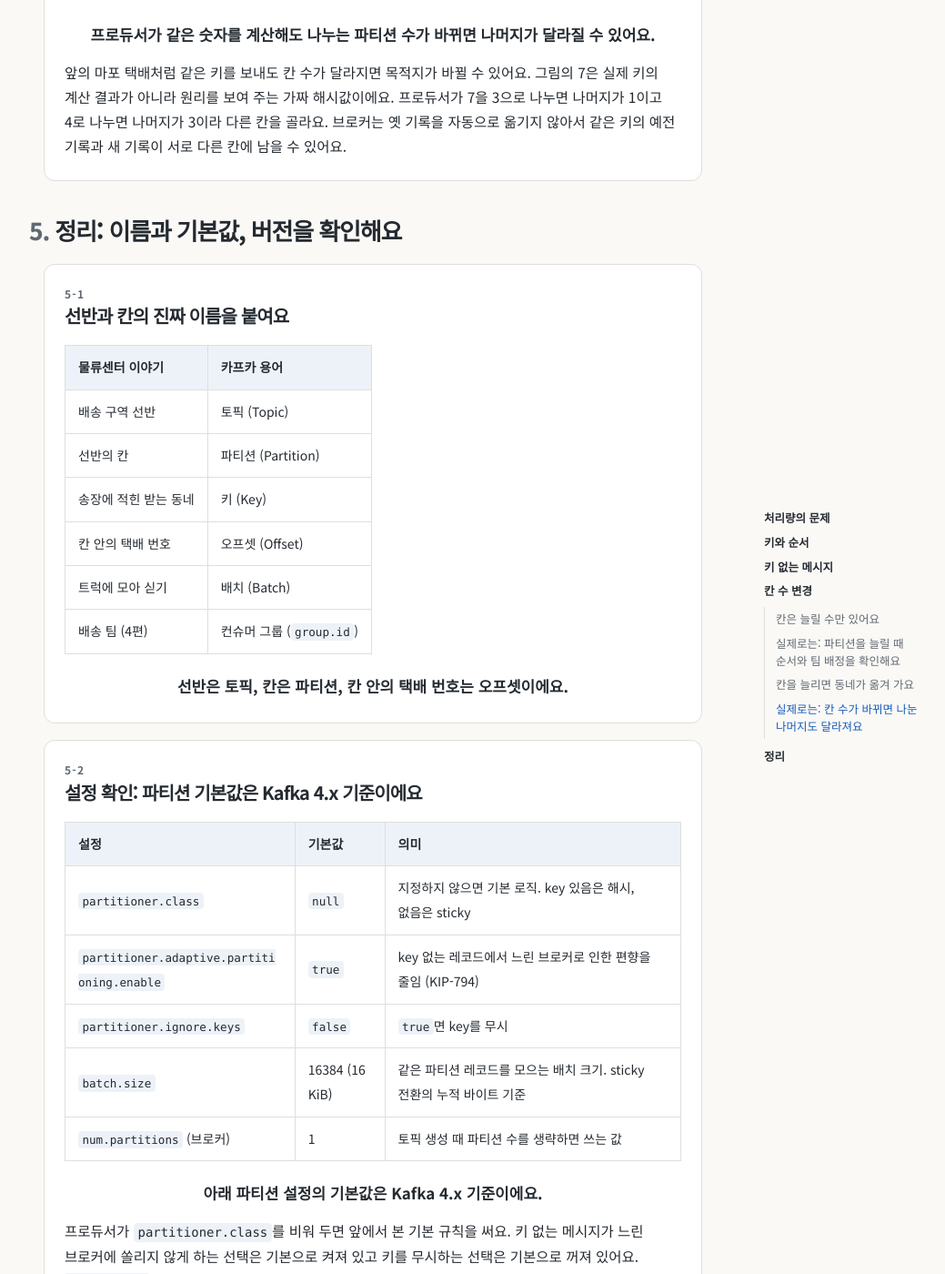
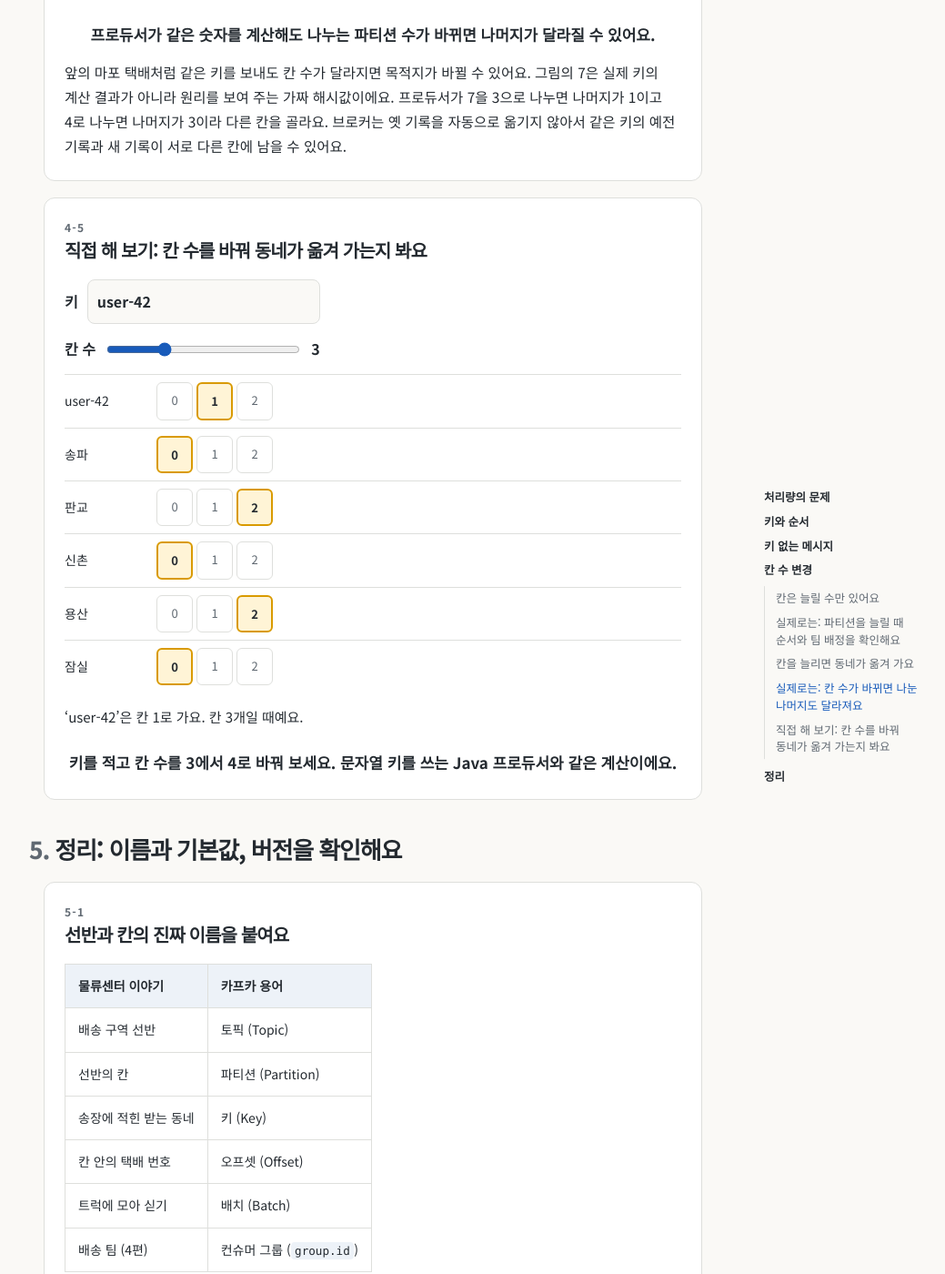
Before and after one commit to sj-park-kr/dev-log, a Jekyll site: the page built from _posts/kafka/2026-11-15-topic-partition.md, in a window 1280 px wide and 1400 px high, scrolled down 9020 px. Shown: the whole window at 91% size, without its empty margins (238-1277 px from the left). Built offline with Jekyll 4.4.1, drawn with Linux system fonts in a browser that asks for light colours.

Commit message:
Add partition playground widget to Kafka topic-partition post
Co-Authored-By: Claude Opus 5.5 <noreply@anthropic.com>

```diff
--- a/_posts/kafka/2026-11-15-topic-partition.md
+++ b/_posts/kafka/2026-11-15-topic-partition.md
@@ -318,6 +318,13 @@ summary: "선반 하나에 주문이 몰리면 한 명씩만 꺼낼 수 있어
 <p class="point">프로듀서가 같은 숫자를 계산해도 나누는 파티션 수가 바뀌면 나머지가 달라질 수 있어요.</p>
 <p class="explain">앞의 마포 택배처럼 같은 키를 보내도 칸 수가 달라지면 목적지가 바뀔 수 있어요. 그림의 7은 실제 키의 계산 결과가 아니라 원리를 보여 주는 가짜 해시값이에요. 프로듀서가 7을 3으로 나누면 나머지가 1이고 4로 나누면 나머지가 3이라 다른 칸을 골라요. 브로커는 옛 기록을 자동으로 옮기지 않아서 같은 키의 예전 기록과 새 기록이 서로 다른 칸에 남을 수 있어요.</p>
 </section>
+
+<section class="slide" id="pp" hidden>
+<h3>직접 해 보기: 칸 수를 바꿔 동네가 옮겨 가는지 봐요</h3>
+<div class="pp-body"></div>
+<p class="point">키를 적고 칸 수를 3에서 4로 바꿔 보세요. 문자열 키를 쓰는 Java 프로듀서와 같은 계산이에요.</p>
+</section>
+<script src="{{ '/assets/js/partition-playground.js' | relative_url }}" defer></script>
 </div>
 
 <div class="slide-group">
--- a/assets/css/style.css
+++ b/assets/css/style.css
@@ -262,3 +262,17 @@ details.origin p { margin: .6em 0; font-size: 15px; line-height: 1.8; }
   .dg .packet { display: none; }
   .dg .blink { animation: none; }
 }
+
+/* 직접 해 보기 위젯: JS가 채우고 JS가 없으면 숨겨요. 규칙은 docs/rules/06-animation.md */
+.pp-field { display: flex; align-items: center; gap: 10px; margin: 0 0 12px; font-weight: 700; }
+.pp-field input[type="text"] { flex: 1; min-width: 0; max-width: 16em; padding: 8px 10px; border: 1px solid var(--line); border-radius: 8px; background: var(--bg); color: var(--ink); font: inherit; }
+.pp-field input[type="range"] { flex: 1; min-width: 0; max-width: 16em; accent-color: var(--accent); }
+.pp-field input:focus-visible { outline: 2px solid var(--accent); outline-offset: 2px; }
+.pp-row { display: flex; flex-wrap: wrap; align-items: center; gap: 4px 10px; padding: 8px 0; border-top: 1px solid var(--line); }
+.pp-key { flex: 0 0 6.5em; overflow-wrap: anywhere; font-size: 14px; }
+.pp-cells { display: flex; flex: 1; gap: 4px; }
+.pp-cell { flex: 1; max-width: 40px; padding: 6px 0; border: 1px solid var(--line); border-radius: 6px; color: var(--muted); font-size: 13px; text-align: center; }
+.pp-cell.hit { border: 2px solid var(--hl-line); background: var(--hl); color: var(--ink); font-weight: 700; }
+.pp-cell.moved { border: 2px solid var(--bad-line); background: var(--bad); color: var(--ink); font-weight: 700; }
+.pp-note { flex-basis: 100%; color: var(--bad-line); font-size: 13px; }
+.pp-sum { margin: 12px 0 0; font-size: 15px; }
--- /dev/null
+++ b/assets/js/partition-playground.js
@@ -0,0 +1,61 @@
+// 직접 해 보기: Kafka Java 프로듀서의 기본 파티셔너(문자열 키)와 같은 계산이에요.
+// Utils.toPositive(Utils.murmur2(keyBytes)) % numPartitions
+function murmur2(d) {
+  const m = 0x5bd1e995;
+  let h = 0x9747b28c ^ d.length;
+  const n = d.length & ~3;
+  for (let i = 0; i < n; i += 4) {
+    let k = d[i] | d[i + 1] << 8 | d[i + 2] << 16 | d[i + 3] << 24;
+    k = Math.imul(k, m);
+    k ^= k >>> 24;
+    k = Math.imul(k, m);
+    h = Math.imul(h, m) ^ k;
+  }
+  switch (d.length & 3) { // Kafka 원본처럼 일부러 case를 이어서 실행해요
+    case 3: h ^= d[n + 2] << 16;
+    case 2: h ^= d[n + 1] << 8;
+    case 1: h ^= d[n]; h = Math.imul(h, m);
+  }
+  h ^= h >>> 13;
+  h = Math.imul(h, m);
+  return h ^ (h >>> 15);
+}
+
+(() => {
+  const root = document.getElementById('pp');
+  if (!root) return;
+  const PRESETS = ['송파', '판교', '신촌', '용산', '잠실'];
+  const partOf = (key, n) => (murmur2(new TextEncoder().encode(key)) & 0x7fffffff) % n;
+  const el = (tag, cls, text) => Object.assign(document.createElement(tag), { className: cls, textContent: text ?? '' });
+
+  root.querySelector('.pp-body').innerHTML =
+    '<label class="pp-field">키 <input type="text" value="user-42" maxlength="30" autocomplete="off"></label>' +
+    '<label class="pp-field">칸 수 <input type="range" min="1" max="8" value="3"> <span class="pp-n">3</span></label>' +
+    '<div class="pp-rows"></div><p class="pp-sum" aria-live="polite"></p>';
+  const [keyIn, nIn] = root.querySelectorAll('input');
+  const rows = root.querySelector('.pp-rows');
+  const sum = root.querySelector('.pp-sum');
+  let prev = 3, cur = 3;
+
+  function render() {
+    root.querySelector('.pp-n').textContent = cur;
+    const keys = (keyIn.value ? [keyIn.value] : []).concat(PRESETS.filter(k => k !== keyIn.value));
+    let moved = 0;
+    rows.replaceChildren(...keys.map(key => {
+      const was = partOf(key, prev), now = partOf(key, cur);
+      const row = el('div', 'pp-row');
+      const cells = el('div', 'pp-cells');
+      for (let i = 0; i < cur; i++) cells.append(el('span', 'pp-cell' + (i === now ? (was === now ? ' hit' : ' moved') : ''), i));
+      row.append(el('span', 'pp-key', key), cells);
+      if (was !== now) { moved++; row.append(el('span', 'pp-note', `옮겨 가요: 칸 ${was} → 칸 ${now}`)); }
+      return row;
+    }));
+    sum.textContent = (keyIn.value ? `‘${keyIn.value}’은 칸 ${partOf(keyIn.value, cur)}로 가요. ` : '') +
+      (prev === cur ? `칸 ${cur}개일 때예요.` : `칸 ${prev}개에서 ${cur}개로 바꾸자 키 ${keys.length}개 중 ${moved}개가 다른 칸으로 가요.`);
+  }
+
+  keyIn.addEventListener('input', render);
+  nIn.addEventListener('input', () => { prev = cur; cur = +nIn.value; render(); });
+  render();
+  root.hidden = false;
+})();
```
Also changed, not shown: docs/rules/06-animation.md (+10 -1 lines).
